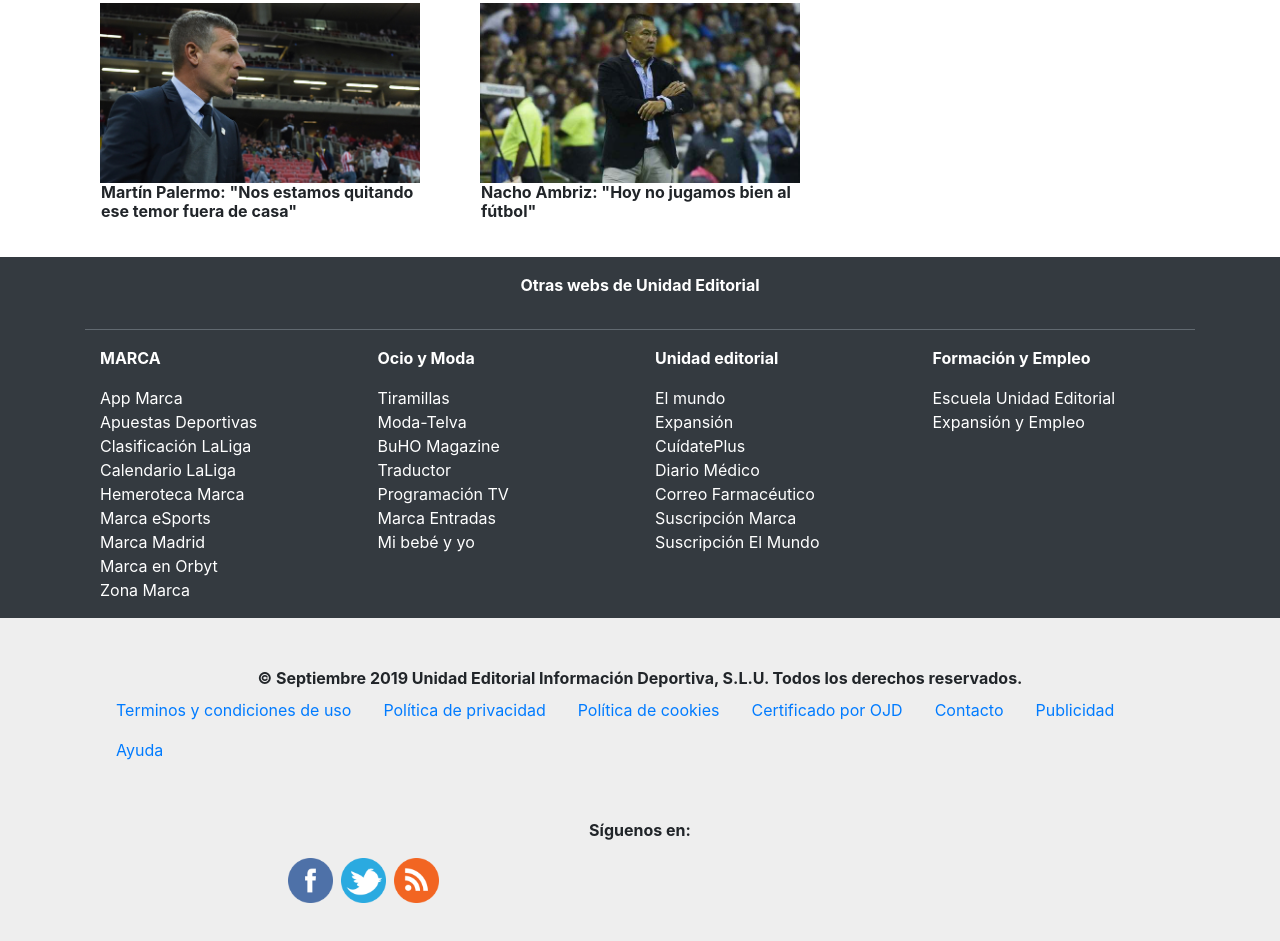
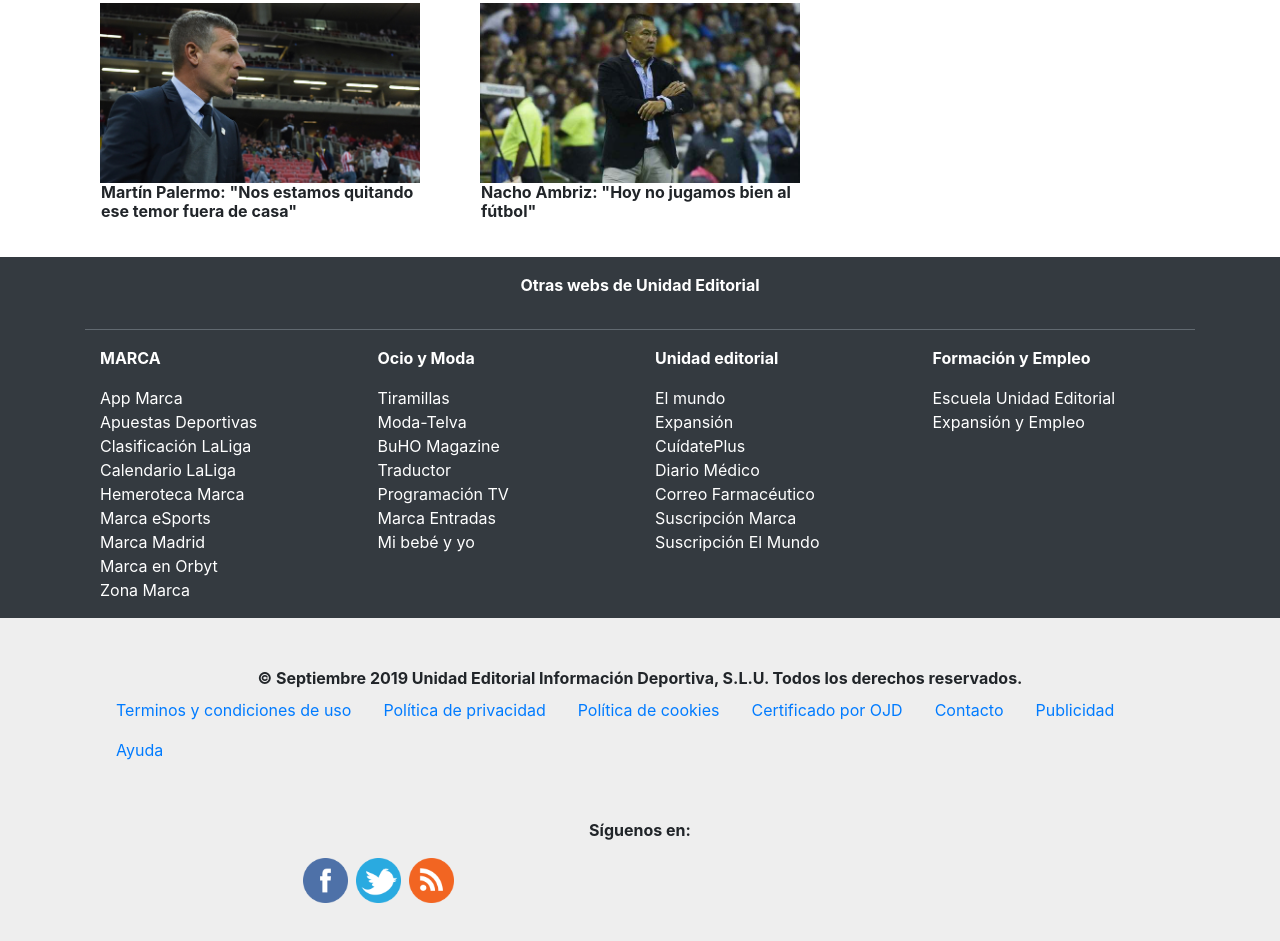
Before and after one commit to Etneciv/mobileProgramming, a plain HTML site: page Practica Final/index.html in a window 1280 px wide. Shown: the part 1420-2361 px from the top of the page. Drawn offline with nearby package versions, Linux system fonts and the light colour scheme.

Commit message:
Update index.html

```diff
--- a/Practica Final/index.html
+++ b/Practica Final/index.html
@@ -538,8 +538,8 @@
       </div>
 
       <div class="col-12 mt-3">
-        <div class="col-8 text-center mx-auto">
-          <div class="row">
+        <div class="col-8 text-center mx-auto mx-auto">
+          <div class="row mx-auto">
             <img src="img/fb.png" height="45px" class="ml-2 mx-1">
             <img src="img/tw.png" height="45px"class="mx-1">
             <img src="img/RSS.png" height="45px" class="mx-1">
```
